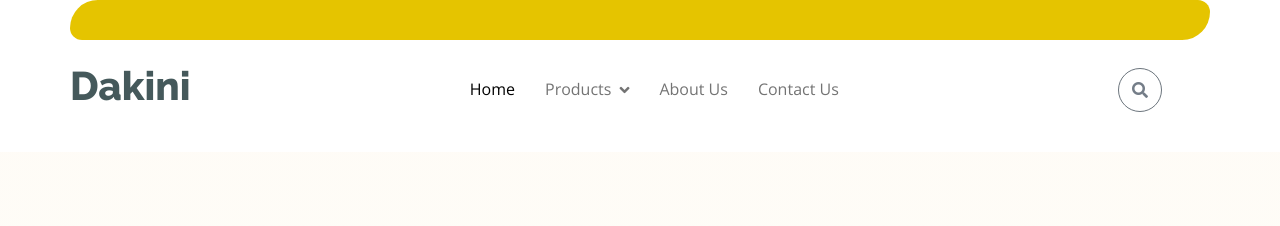
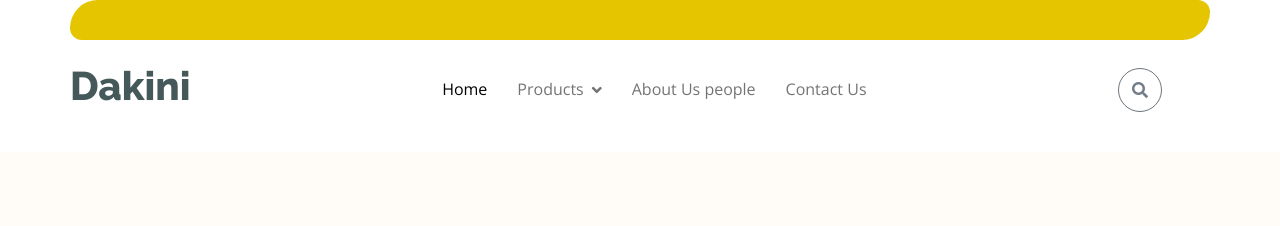
Before and after one commit to sunofwar2323/Dakani-Version-1.1, a plain HTML site: page index.html in a window 1280 px wide. Shown: the top 226 px of the page. Drawn offline with nearby package versions, Linux system fonts and the light colour scheme.

Commit message:
Update index.html

```diff
--- a/index.html
+++ b/index.html
@@ -144,7 +144,7 @@
                                     <a href="404.html" class="dropdown-item">Jewelries</a> -->
                                 </div>
                             </div>
-                            <a href="aboutus.html" class="nav-item nav-link">About Us</a>
+                            <a href="aboutus.html" class="nav-item nav-link">About Us people</a>
                             <a href="contact.html" class="nav-item nav-link">Contact Us</a>
                         </div>
                         <div class="d-flex m-3 me-0">
```
